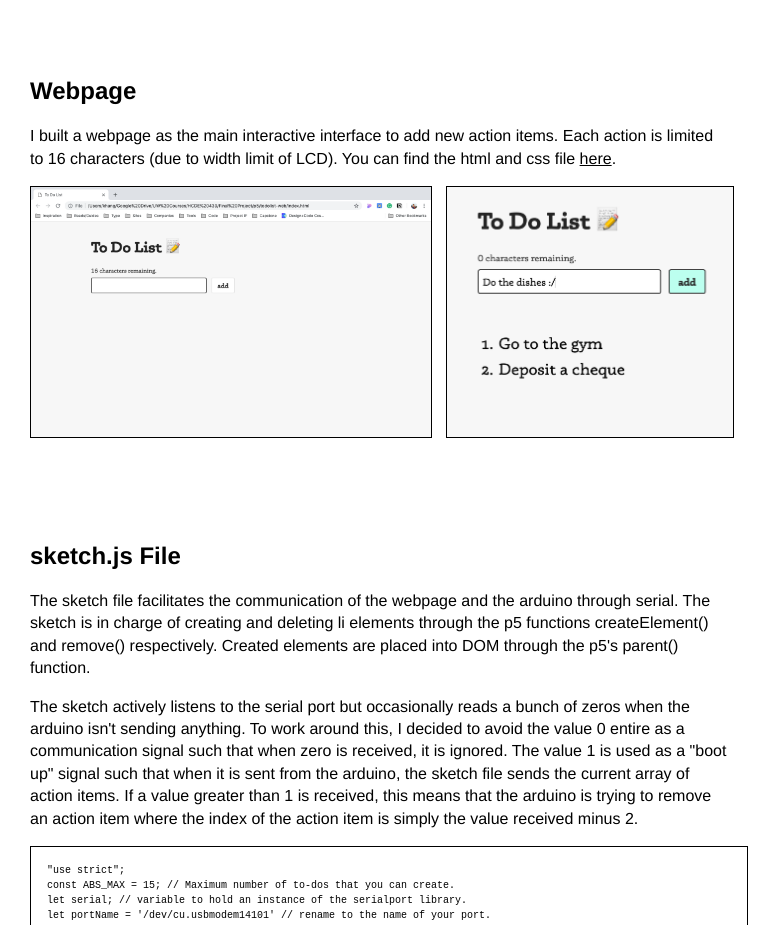
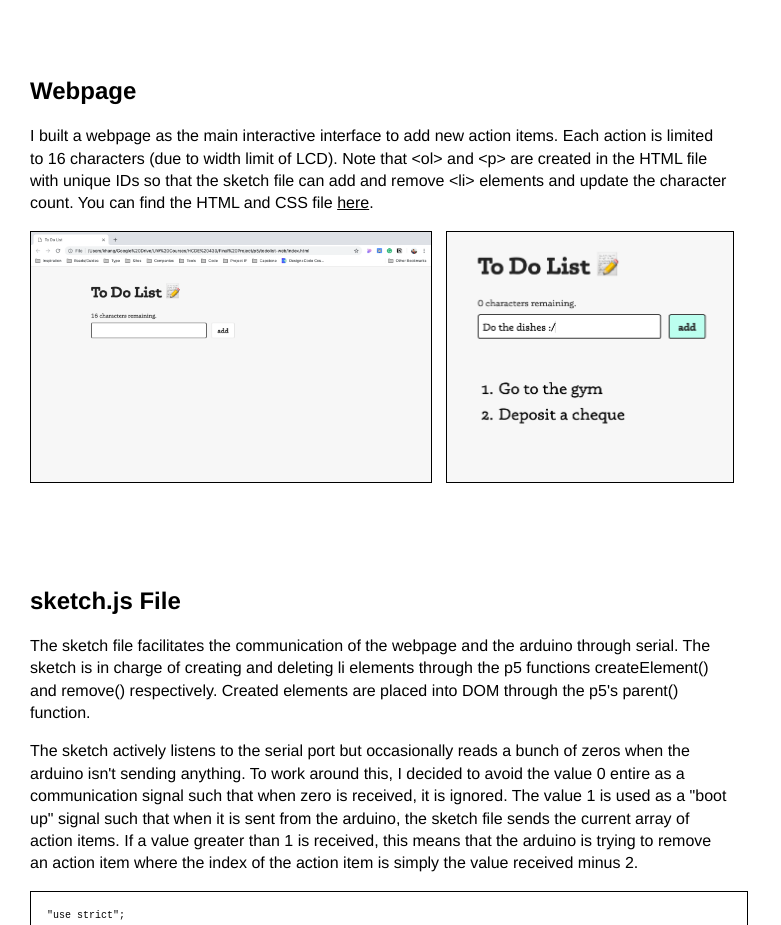
Before and after one commit to leekhang/hcde439, a plain HTML site: page finalproj/finalproj.html in a window 1280 px wide. Shown: the part 1880-2805 px from the top of the page, without its empty margins (0-781 px from the left). Drawn offline with Linux system fonts and the light colour scheme.

Commit message:
edit webpage section in final project

```diff
--- a/finalproj/finalproj.html
+++ b/finalproj/finalproj.html
@@ -35,7 +35,7 @@
 
     <div class="content">
         <h2>Webpage</h2>
-        <p class="parawrap">I built a webpage as the main interactive interface to add new action items. Each action is limited to 16 characters (due to width limit of LCD). You can find the html and css file <a href="https://drive.google.com/open?id=1p5YSA0M69bGWCj9l6im1k8h7FO4koovW">here</a>.</p>
+        <p class="parawrap">I built a webpage as the main interactive interface to add new action items. Each action is limited to 16 characters (due to width limit of LCD). Note that &lt;ol&gt; and &lt;p&gt; are created in the HTML file with unique IDs so that the sketch file can add and remove &lt;li&gt; elements and update the character count. You can find the HTML and CSS file <a href="https://drive.google.com/open?id=1p5YSA0M69bGWCj9l6im1k8h7FO4koovW">here</a>.</p>
         <img class="bordered inline" src="webpage.png" height=250>
         <img class="bordered inline" src="webpagezoomed.png" height=250>
       </div>
```
